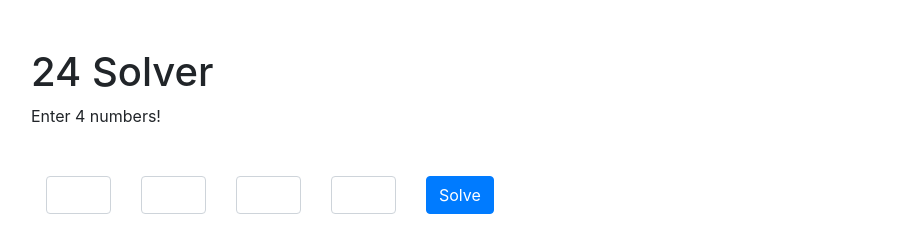
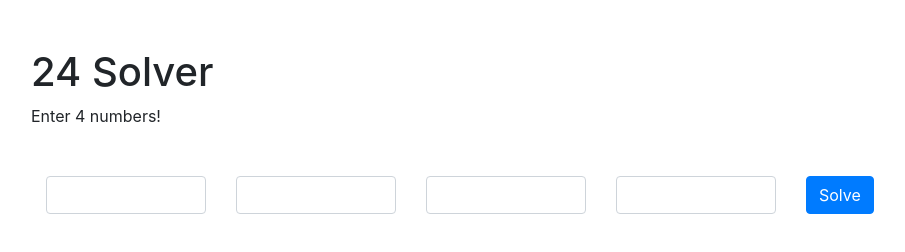
Before and after one commit to brianhsu98/24, a plain HTML site: page index.html in a window 1280 px wide. Shown: the whole page, without its empty margins (39-944 px from the left). Drawn offline with nearby package versions, Linux system fonts and the light colour scheme.

Commit message:
increased width of inputs

```diff
--- a/index.html
+++ b/index.html
@@ -27,16 +27,16 @@
       </div>
 
       <div class="row mt-5">
-        <div class="col-1">
+        <div class="col-2">
           <input id="num1" type="number" class="form-control" placeholder="" />
         </div>
-        <div class="col-1">
+        <div class="col-2">
           <input id="num2" type="number" class="form-control" placeholder="" />
         </div>
-        <div class="col-1">
+        <div class="col-2">
           <input id="num3" type="number" class="form-control" placeholder="" />
         </div>
-        <div class="col-1">
+        <div class="col-2">
           <input id="num4" type="number" class="form-control" placeholder="" />
         </div>
         <div class="col-2">
```
